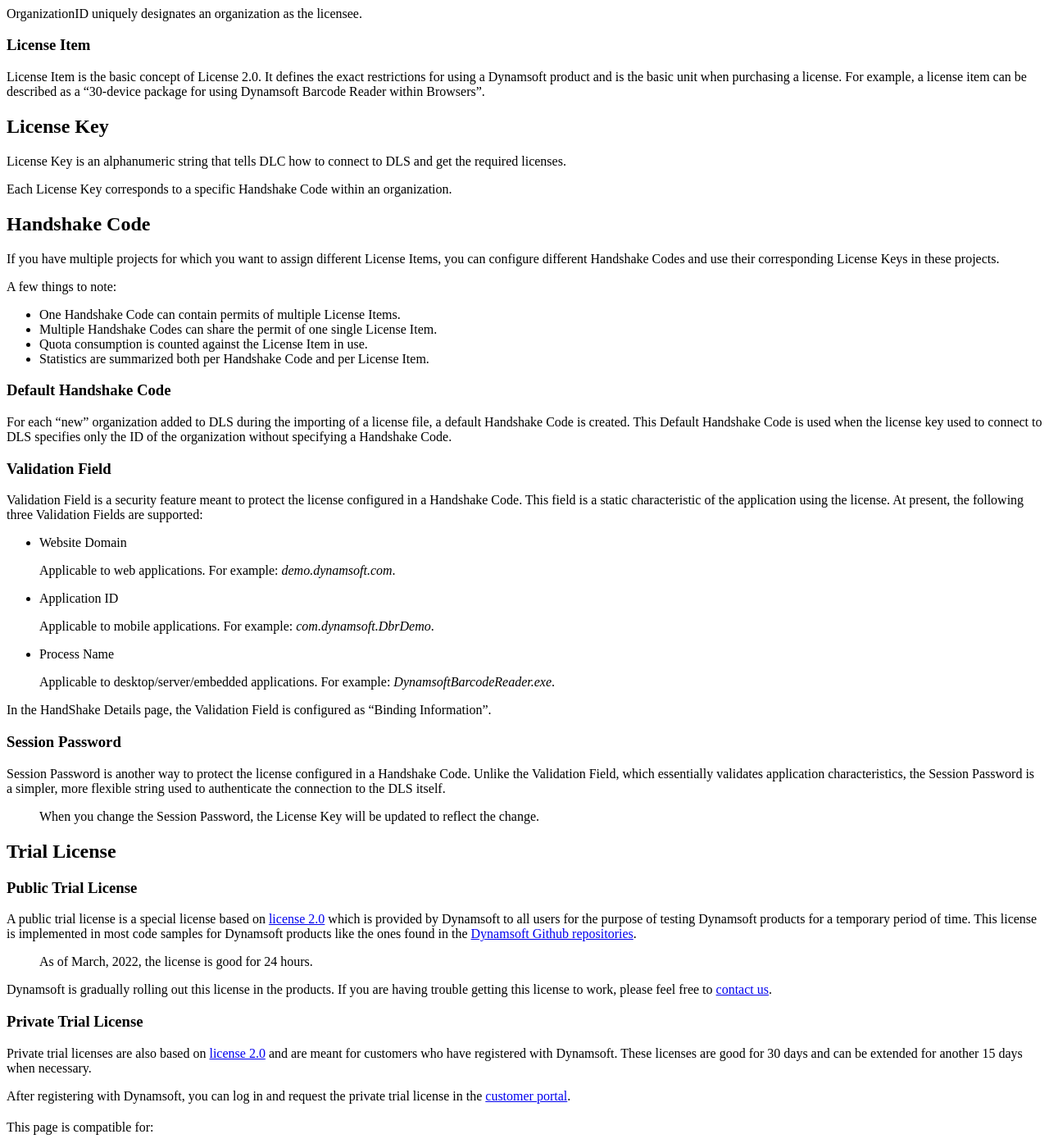
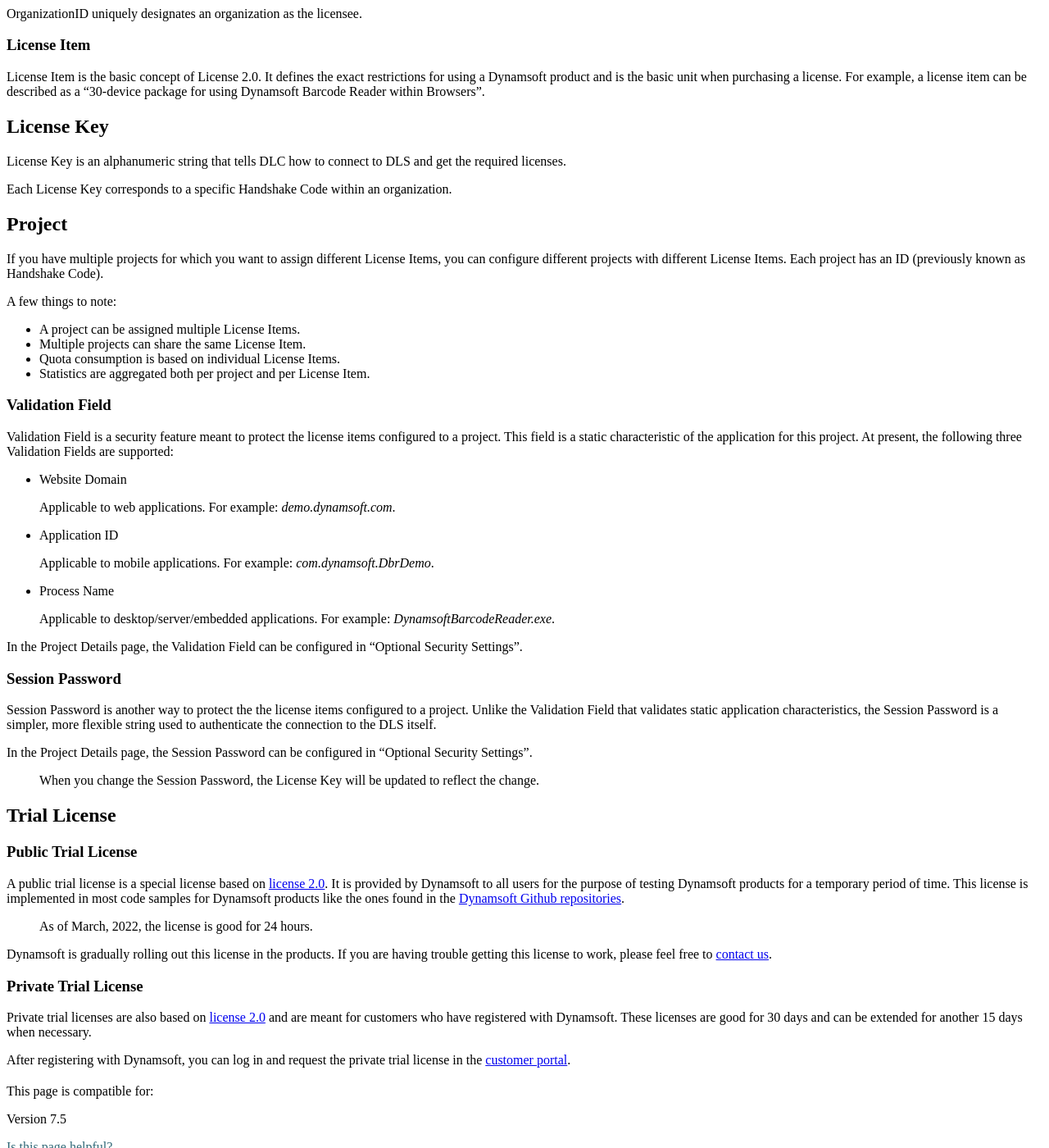
Before and after one commit to dynamsoft-docs/license-server-docs, a Jekyll site: the page built from about/terms.md, in a window 1280 px wide and 1400 px high, scrolled down 1894 px. Shown: the whole window at 82% size. Built offline with Jekyll 4.4.1, drawn with Linux system fonts in a browser that asks for light colours; some of the changed text lies outside the part shown; grey boxes are pictures that could not be loaded.

Commit message:
hsc to project

````diff
--- a/about/terms.md
+++ b/about/terms.md
@@ -37,9 +37,9 @@
 
 ## License File
 
-When you acquire a license based on License 2.0, you get a License File that contains the license definition.
+A License File defines a license based on License 2.0.
 
-Each License File has a unique `LicenseId` and an [`Alias`](#alias). You can also find out information like the licensee (OrganizationID) and whether the license has been activated (LicenseStatus), etc. For example:
+Each License File has a unique `LicenseId`, an [`Alias`](#alias) and detailed license information (defined by License Item(s)). It also includes information like the licensee (OrganizationID) and whether the license has been activated (LicenseStatus), etc. For example:
 
 ```text
 LicenseId: 100028117
@@ -84,24 +84,20 @@
 
 Each License Key corresponds to a specific Handshake Code within an organization.
 
-## Handshake Code
+## Project
 
-If you have multiple projects for which you want to assign different License Items, you can configure different Handshake Codes and use their corresponding License Keys in these projects.
+If you have multiple projects for which you want to assign different License Items, you can configure different projects with different License Items. Each project has an ID (previously known as Handshake Code).
 
 A few things to note:
 
-* One Handshake Code can contain permits of multiple License Items.
-* Multiple Handshake Codes can share the permit of one single License Item.
-* Quota consumption is counted against the License Item in use.
-* Statistics are summarized both per Handshake Code and per License Item.
-
-### Default Handshake Code
-
-For each "new" organization added to DLS during the importing of a license file, a default Handshake Code is created. This Default Handshake Code is used when the license key used to connect to DLS specifies only the ID of the organization without specifying a Handshake Code.
+* A project can be assigned multiple License Items.
+* Multiple projects can share the same License Item.
+* Quota consumption is based on individual License Items.
+* Statistics are aggregated both per project and per License Item.
 
 ### Validation Field
 
-Validation Field is a security feature meant to protect the license configured in a Handshake Code. This field is a static characteristic of the application using the license. At present, the following three Validation Fields are supported:
+Validation Field is a security feature meant to protect the license items configured to a project. This field is a static characteristic of the application for this project. At present, the following three Validation Fields are supported:
 
 * Website Domain
 
@@ -115,11 +111,13 @@
 
 > Applicable to desktop/server/embedded applications. For example: *DynamsoftBarcodeReader.exe*.
 
-In the HandShake Details page, the Validation Field is configured as "Binding Information".
+In the Project Details page, the Validation Field can be configured in "Optional Security Settings".
 
 ### Session Password
 
-Session Password is another way to protect the license configured in a Handshake Code. Unlike the Validation Field, which essentially validates application characteristics, the Session Password is a simpler, more flexible string used to authenticate the connection to the DLS itself.
+Session Password is another way to protect the the license items configured to a project. Unlike the Validation Field that validates static application characteristics, the Session Password is a simpler, more flexible string used to authenticate the connection to the DLS itself.
+
+In the Project Details page, the Session Password can be configured in "Optional Security Settings".
 
 > When you change the Session Password, the License Key will be updated to reflect the change.
 
@@ -127,7 +125,7 @@
 
 ### Public Trial License
 
-A public trial license is a special license based on [license 2.0](#license-20) which is provided by Dynamsoft to all users for the purpose of testing Dynamsoft products for a temporary period of time. This license is implemented in most code samples for Dynamsoft products like the ones found in the [Dynamsoft Github repositories](https://github.com/orgs/Dynamsoft/repositories).
+A public trial license is a special license based on [license 2.0](#license-20). It is provided by Dynamsoft to all users for the purpose of testing Dynamsoft products for a temporary period of time. This license is implemented in most code samples for Dynamsoft products like the ones found in the [Dynamsoft Github repositories](https://github.com/orgs/Dynamsoft/repositories).
 
 > As of March, 2022, the license is good for 24 hours.
 
````
Also changed, not shown: about/activate.md (+3 -3 lines), about/index.md (+1 -1 lines), about/licenseFAQ.md (+2 -2 lines), common/handshakeCodes.md (deleted, +0 -78 lines), common/project.md (added, +69 -0 lines), dshosting/index.md (+1 -1 lines), selfhosting/index.md (+1 -1 lines), selfhosting/manageDLS.md (+1 -1 lines), assets/imgs/activate-003.png (added).
